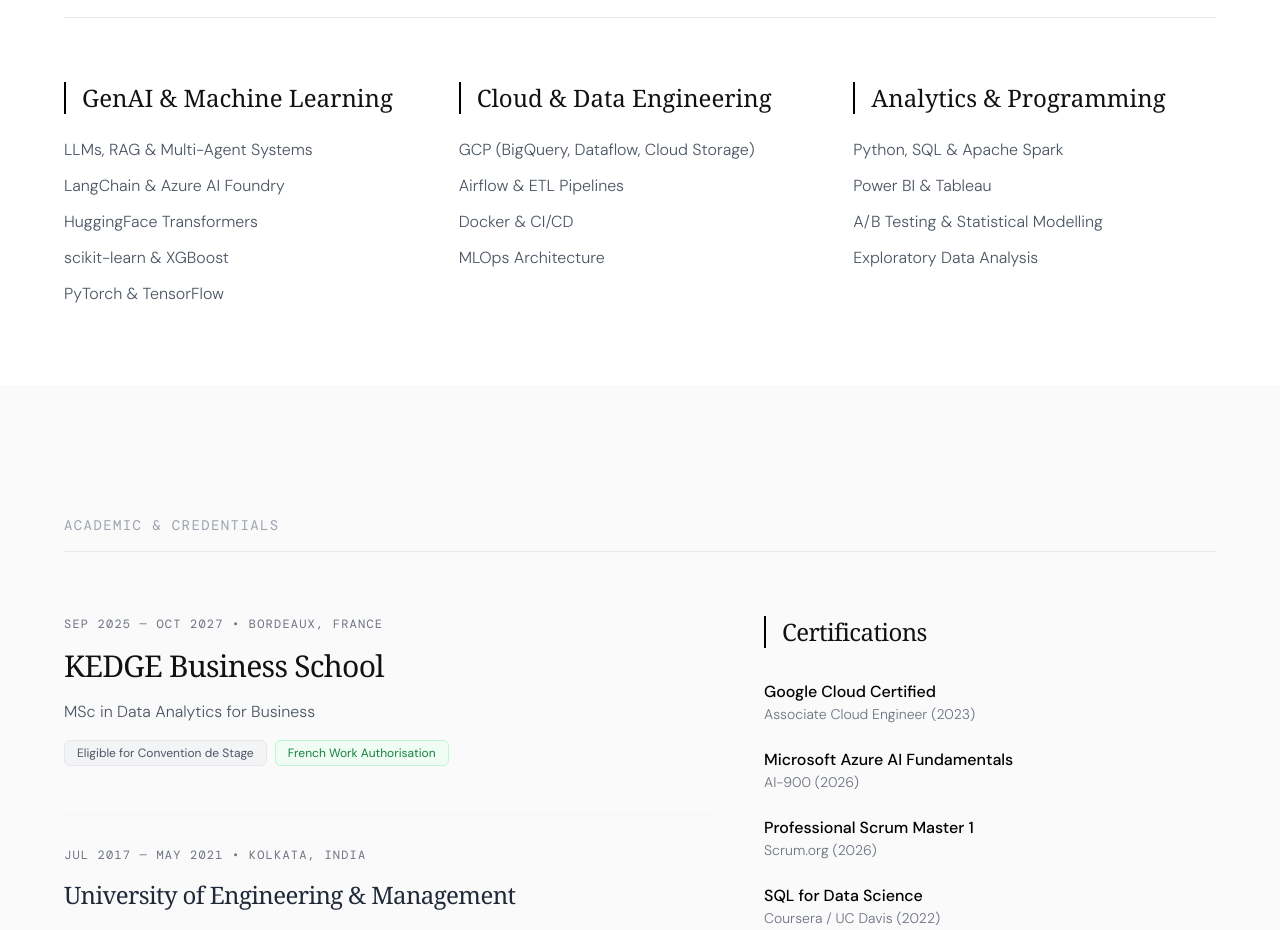
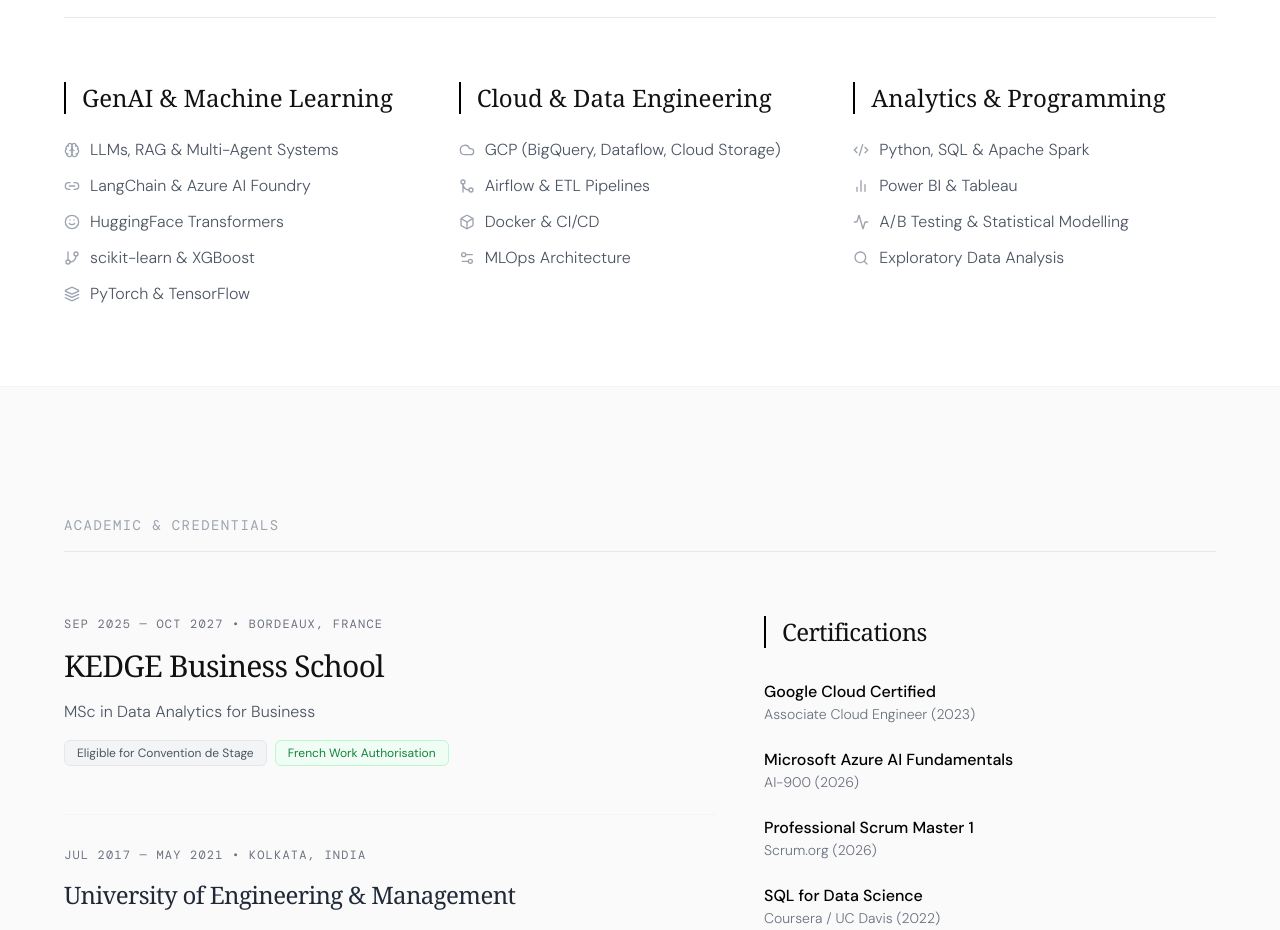
Before and after one commit to deepayans/portfolio, a Next.js app: page / in a window 1280 px wide. Shown: the part 3760-4690 px from the top of the page. Built offline with nearby package versions, Linux system fonts and the light colour scheme; a web font is replaced by a local one.

Commit message:
Update page.tsx

```diff
--- a/app/page.tsx
+++ b/app/page.tsx
@@ -3,6 +3,7 @@
 import { MobileNav } from '@/components/MobileNav';
 import { CountUp } from '@/components/CountUp';
 import { GridBackground } from '@/components/GridBackground';
+import { Brain, Link2, Smile, GitBranch, Layers, Cloud, GitMerge, Box, Settings2, Code2, BarChart2, Activity, Search } from 'lucide-react';
 
 const CV_URL = "https://drive.google.com/uc?export=download&id=13GzyJi0YHa3JXNdEQcCSWNWTSUsEV2w2";
 
@@ -22,10 +23,8 @@
           <MobileNav />
         </div>
       </nav>
-
       <section className="min-h-screen px-6 md:px-16 max-w-7xl mx-auto pt-20 flex items-center">
         <div className="grid grid-cols-1 md:grid-cols-2 gap-12 md:gap-16 items-center w-full">
-
           {/* Left: Text */}
           <div className="space-y-6 md:space-y-8 order-2 md:order-1">
             <FadeIn delay={0.1}>
@@ -58,7 +57,6 @@
               </div>
             </FadeIn>
           </div>
-
           {/* Right: Photo */}
           <FadeIn delay={0.3} className="order-1 md:order-2 flex justify-center md:justify-end">
             <div className="relative w-72 h-72 md:w-[420px] md:h-[420px] rounded-3xl overflow-hidden border border-gray-200 shadow-sm">
@@ -71,10 +69,8 @@
               />
             </div>
           </FadeIn>
-
         </div>
       </section>
-
       <section id="experience" className="py-16 md:py-32 px-6 md:px-16 max-w-7xl mx-auto border-t border-gray-100">
         <FadeIn>
           <h2 className="text-sm font-mono text-gray-400 uppercase tracking-widest mb-12 md:mb-16 border-b border-gray-200 pb-4">Enterprise Engineering</h2>
@@ -130,7 +126,6 @@
           </div>
         </div>
       </section>
-
       <section className="py-16 md:py-32 px-6 md:px-16 border-y border-gray-100 bg-white">
         <div className="max-w-7xl mx-auto">
           <FadeIn>
@@ -168,14 +163,11 @@
           </div>
         </div>
       </section>
-
       <section id="projects" className="py-16 md:py-24 px-6 md:px-16 max-w-7xl mx-auto">
         <FadeIn>
           <h2 className="text-sm font-mono text-gray-400 uppercase tracking-widest mb-12 md:mb-16 border-b border-gray-200 pb-4">Applied Projects &amp; Hackathons</h2>
         </FadeIn>
-
         <div className="grid grid-cols-1 md:grid-cols-2 gap-6">
-
           {/* BNP Paribas */}
           <FadeIn delay={0.1} className="h-full">
             <div className="group border border-gray-200 rounded-2xl overflow-hidden hover:border-gray-400 transition-colors duration-300 flex flex-col h-full">
@@ -209,7 +201,6 @@
               </div>
             </div>
           </FadeIn>
-
           {/* L'Oréal */}
           <FadeIn delay={0.2} className="h-full">
             <div className="group border border-gray-200 rounded-2xl overflow-hidden hover:border-gray-400 transition-colors duration-300 flex flex-col h-full">
@@ -247,7 +238,6 @@
               </div>
             </div>
           </FadeIn>
-
           {/* Vision Assistant */}
           <FadeIn delay={0.3} className="h-full">
             <div className="group border border-gray-200 rounded-2xl overflow-hidden hover:border-gray-400 transition-colors duration-300 flex flex-col h-full">
@@ -281,7 +271,6 @@
               </div>
             </div>
           </FadeIn>
-
           {/* Tableau */}
           <FadeIn delay={0.4} className="h-full">
             <div className="group border border-gray-200 rounded-2xl overflow-hidden hover:border-gray-400 transition-colors duration-300 flex flex-col h-full">
@@ -314,10 +303,8 @@
               </div>
             </div>
           </FadeIn>
-
         </div>
       </section>
-
       <section id="stack" className="py-16 md:py-20 px-6 md:px-16 max-w-7xl mx-auto bg-white border-t border-gray-100">
         <FadeIn>
           <h2 className="text-sm font-mono text-gray-400 uppercase tracking-widest mb-12 md:mb-16 border-b border-gray-200 pb-4">Technical Specifications</h2>
@@ -325,35 +312,55 @@
         <div className="grid grid-cols-1 md:grid-cols-3 gap-10 md:gap-8">
           <FadeIn delay={0.1} className="space-y-5 md:space-y-6">
             <h4 className="font-serif text-xl md:text-2xl border-l-2 border-black pl-4">GenAI &amp; Machine Learning</h4>
-            <ul className="space-y-3 text-gray-600 font-light text-sm md:text-base">
-              <li>LLMs, RAG &amp; Multi-Agent Systems</li>
-              <li>LangChain &amp; Azure AI Foundry</li>
-              <li>HuggingFace Transformers</li>
-              <li>scikit-learn &amp; XGBoost</li>
-              <li>PyTorch &amp; TensorFlow</li>
+            <ul className="space-y-3">
+              {([
+                { label: "LLMs, RAG & Multi-Agent Systems", Icon: Brain },
+                { label: "LangChain & Azure AI Foundry",    Icon: Link2 },
+                { label: "HuggingFace Transformers",        Icon: Smile },
+                { label: "scikit-learn & XGBoost",          Icon: GitBranch },
+                { label: "PyTorch & TensorFlow",            Icon: Layers },
+              ] as const).map(({ label, Icon }) => (
+                <li key={label} className="flex items-center gap-2.5 text-gray-600 font-light text-sm md:text-base">
+                  <Icon className="w-4 h-4 shrink-0 text-gray-400" />
+                  {label}
+                </li>
+              ))}
             </ul>
           </FadeIn>
           <FadeIn delay={0.2} className="space-y-5 md:space-y-6">
             <h4 className="font-serif text-xl md:text-2xl border-l-2 border-black pl-4">Cloud &amp; Data Engineering</h4>
-            <ul className="space-y-3 text-gray-600 font-light text-sm md:text-base">
-              <li>GCP (BigQuery, Dataflow, Cloud Storage)</li>
-              <li>Airflow &amp; ETL Pipelines</li>
-              <li>Docker &amp; CI/CD</li>
-              <li>MLOps Architecture</li>
+            <ul className="space-y-3">
+              {([
+                { label: "GCP (BigQuery, Dataflow, Cloud Storage)", Icon: Cloud },
+                { label: "Airflow & ETL Pipelines",                 Icon: GitMerge },
+                { label: "Docker & CI/CD",                          Icon: Box },
+                { label: "MLOps Architecture",                      Icon: Settings2 },
+              ] as const).map(({ label, Icon }) => (
+                <li key={label} className="flex items-center gap-2.5 text-gray-600 font-light text-sm md:text-base">
+                  <Icon className="w-4 h-4 shrink-0 text-gray-400" />
+                  {label}
+                </li>
+              ))}
             </ul>
           </FadeIn>
           <FadeIn delay={0.3} className="space-y-5 md:space-y-6">
             <h4 className="font-serif text-xl md:text-2xl border-l-2 border-black pl-4">Analytics &amp; Programming</h4>
-            <ul className="space-y-3 text-gray-600 font-light text-sm md:text-base">
-              <li>Python, SQL &amp; Apache Spark</li>
-              <li>Power BI &amp; Tableau</li>
-              <li>A/B Testing &amp; Statistical Modelling</li>
-              <li>Exploratory Data Analysis</li>
+            <ul className="space-y-3">
+              {([
+                { label: "Python, SQL & Apache Spark",          Icon: Code2 },
+                { label: "Power BI & Tableau",                  Icon: BarChart2 },
+                { label: "A/B Testing & Statistical Modelling", Icon: Activity },
+                { label: "Exploratory Data Analysis",           Icon: Search },
+              ] as const).map(({ label, Icon }) => (
+                <li key={label} className="flex items-center gap-2.5 text-gray-600 font-light text-sm md:text-base">
+                  <Icon className="w-4 h-4 shrink-0 text-gray-400" />
+                  {label}
+                </li>
+              ))}
             </ul>
           </FadeIn>
         </div>
       </section>
-
       <section id="education" className="py-16 md:py-32 px-6 md:px-16 max-w-7xl mx-auto border-t border-gray-100">
         <FadeIn>
           <h2 className="text-sm font-mono text-gray-400 uppercase tracking-widest mb-12 md:mb-16 border-b border-gray-200 pb-4">Academic &amp; Credentials</h2>
@@ -398,7 +405,6 @@
           </FadeIn>
         </div>
       </section>
-
       <footer className="bg-[#111111] text-white pt-20 md:pt-32 pb-16 px-6 md:px-16 mt-16 rounded-t-[2rem] md:rounded-t-[3rem]">
         <div className="max-w-7xl mx-auto">
           <div className="grid grid-cols-1 md:grid-cols-3 gap-12 md:gap-8 mb-16 md:mb-24">
```
